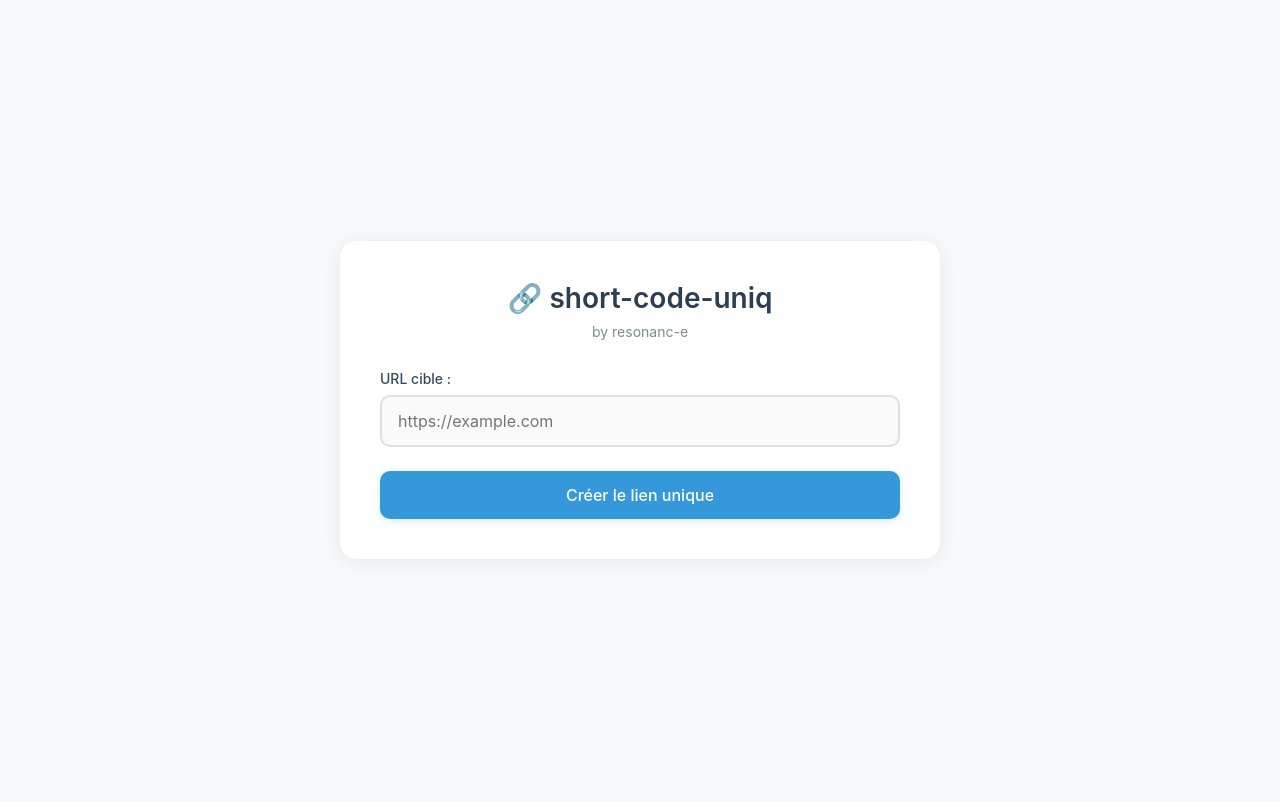
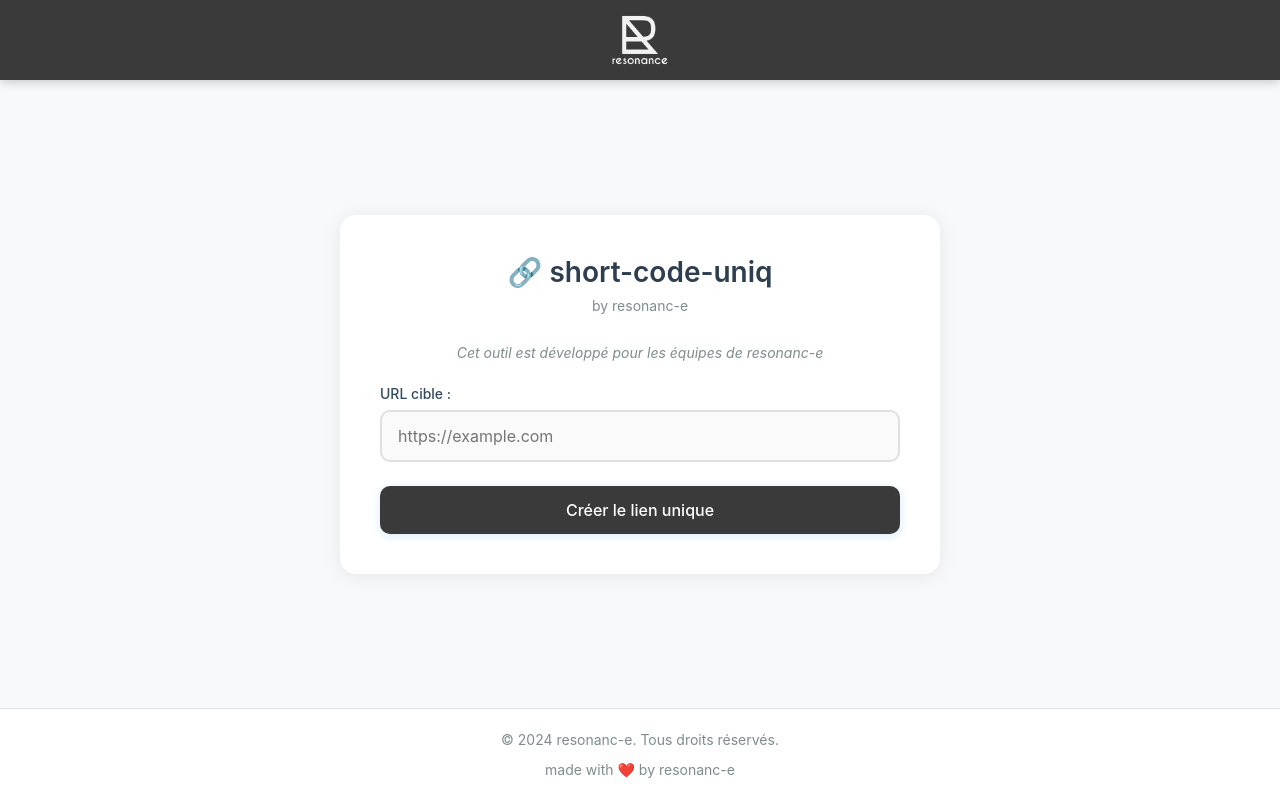
Before and after one commit to Dr-Haas/Short-Url-uniq, a website: page public/index.html in a window 1280 px wide. Drawn offline with Linux system fonts and the light colour scheme.

Commit message:
ready to test

```diff
--- a/public/index.html
+++ b/public/index.html
@@ -15,11 +15,42 @@
       font-family: -apple-system, BlinkMacSystemFont, 'Segoe UI', Roboto, 'Helvetica Neue', Arial, sans-serif;
       background: #f8f9fa;
       min-height: 100vh;
+      padding: 0;
+      margin: 0;
+      color: #333;
+      display: flex;
+      flex-direction: column;
+    }
+
+    .navbar {
+      background: #3b3a3a;
+      box-shadow: 0 2px 10px rgba(0, 0, 0, 0.2);
+      padding: 0px 20px;
+      position: sticky;
+      top: 0;
+      z-index: 100;
+    }
+
+    .navbar-content {
+      max-width: 1200px;
+      margin: 0 auto;
+      display: flex;
+      justify-content: center;
+      align-items: center;
+    }
+
+    .navbar-logo {
+      height: 80px;
+      width: auto;
+      object-fit: contain;
+    }
+
+    .page-content {
       display: flex;
       align-items: center;
       justify-content: center;
+      min-height: calc(100vh - 172px);
       padding: 20px;
-      color: #333;
     }
 
     .container {
@@ -59,6 +90,15 @@
       font-weight: 400;
     }
 
+    .info-text {
+      text-align: center;
+      color: #7f8c8d;
+      margin-bottom: 24px;
+      font-size: 14px;
+      font-style: italic;
+      padding: 0 10px;
+    }
+
     .form-group {
       margin-bottom: 24px;
     }
@@ -92,7 +132,7 @@
     button {
       width: 100%;
       padding: 14px;
-      background: #3498db;
+      background:#3b3a3a;
       color: white;
       border: none;
       border-radius: 10px;
@@ -105,7 +145,7 @@
     }
 
     button:hover:not(:disabled) {
-      background: #2980b9;
+      background:  #7f8c8d;;
       transform: translateY(-1px);
       box-shadow: 0 4px 12px rgba(52, 152, 219, 0.3);
     }
@@ -247,6 +287,25 @@
       }
     }
 
+    .footer {
+      background: white;
+      border-top: 1px solid #e0e0e0;
+      padding: 20px;
+      text-align: center;
+      color: #7f8c8d;
+      font-size: 14px;
+      margin-top: auto;
+    }
+
+    .footer-text {
+      margin: 0;
+      line-height: 1.6;
+    }
+
+    .footer-text:not(:last-child) {
+      margin-bottom: 8px;
+    }
+
     @media (max-width: 600px) {
       .container {
         padding: 25px;
@@ -255,15 +314,37 @@
       h1 {
         font-size: 24px;
       }
+
+      .navbar {
+        padding: 12px 16px;
+      }
+
+      .navbar-logo {
+        height: 32px;
+      }
+
+      .footer {
+        padding: 16px;
+        font-size: 12px;
+      }
     }
   </style>
 </head>
 <body>
-  <div class="container">
-    <h1>🔗 short-code-uniq</h1>
-    <p class="subtitle">by resonanc-e</p>
+  <nav class="navbar">
+    <div class="navbar-content">
+      <img src="/Logo Resonance.png" alt="Logo Resonance" class="navbar-logo">
+    </div>
+  </nav>
 
-    <form id="linkForm">
+  <div class="page-content">
+    <div class="container">
+      <h1>🔗 short-code-uniq</h1>
+      <p class="subtitle">by resonanc-e</p>
+
+      <p class="info-text">Cet outil est développé pour les équipes de resonanc-e</p>
+
+      <form id="linkForm">
       <div class="form-group">
         <label for="targetUrl">URL cible :</label>
         <input
@@ -289,7 +370,13 @@
       <div class="result-url" id="resultUrl"></div>
       <button class="copy-btn" id="copyBtn">Copier le lien</button>
     </div>
+    </div>
   </div>
+
+  <footer class="footer">
+    <p class="footer-text">© 2024 resonanc-e. Tous droits réservés.</p>
+    <p class="footer-text">made with ❤️ by resonanc-e</p>
+  </footer>
 
   <div class="copy-toast" id="copyToast">✓ Lien copié !</div>
 
```
Also changed, not shown: public/Logo Resonance.png (added), 1 other file.
